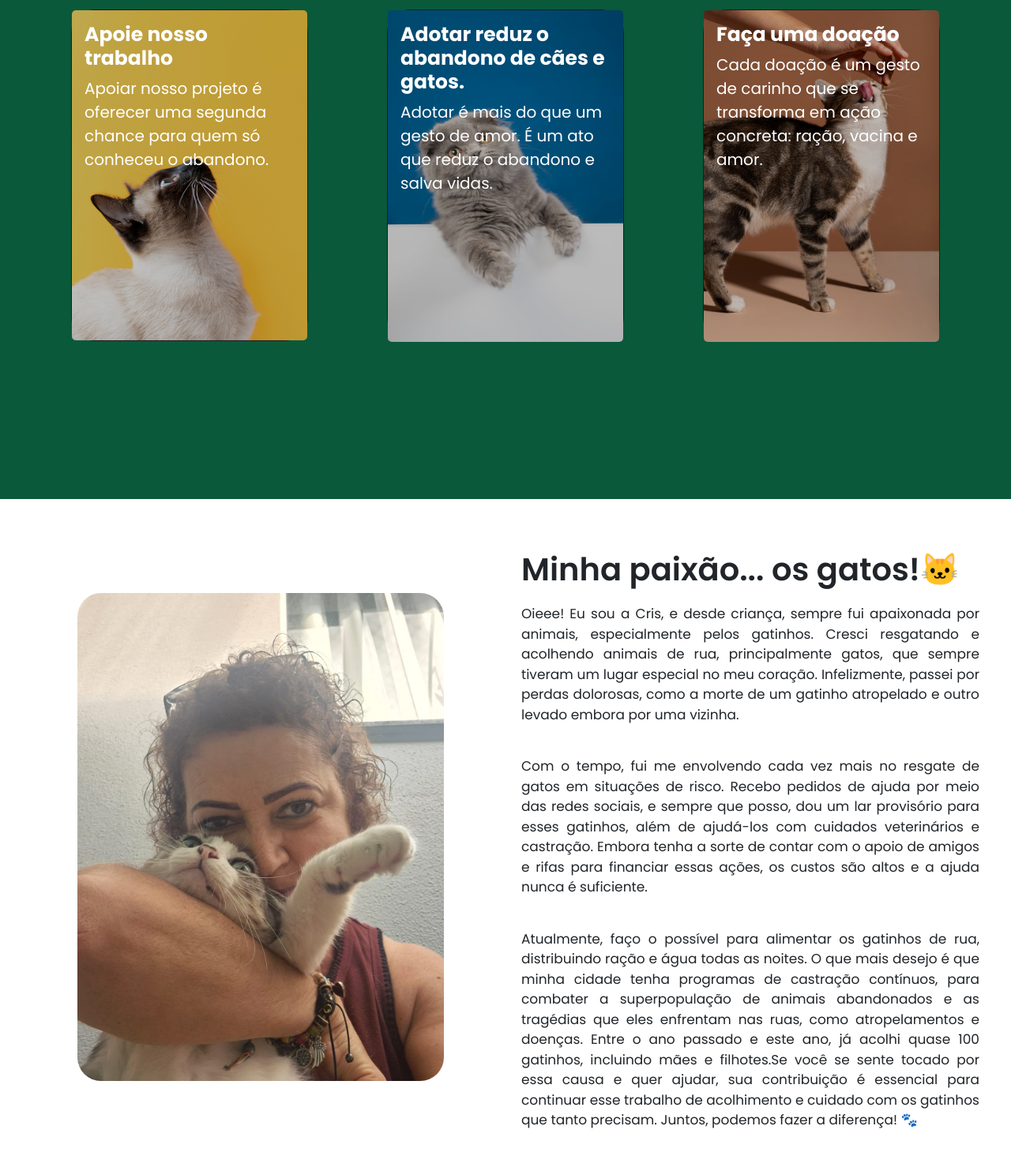
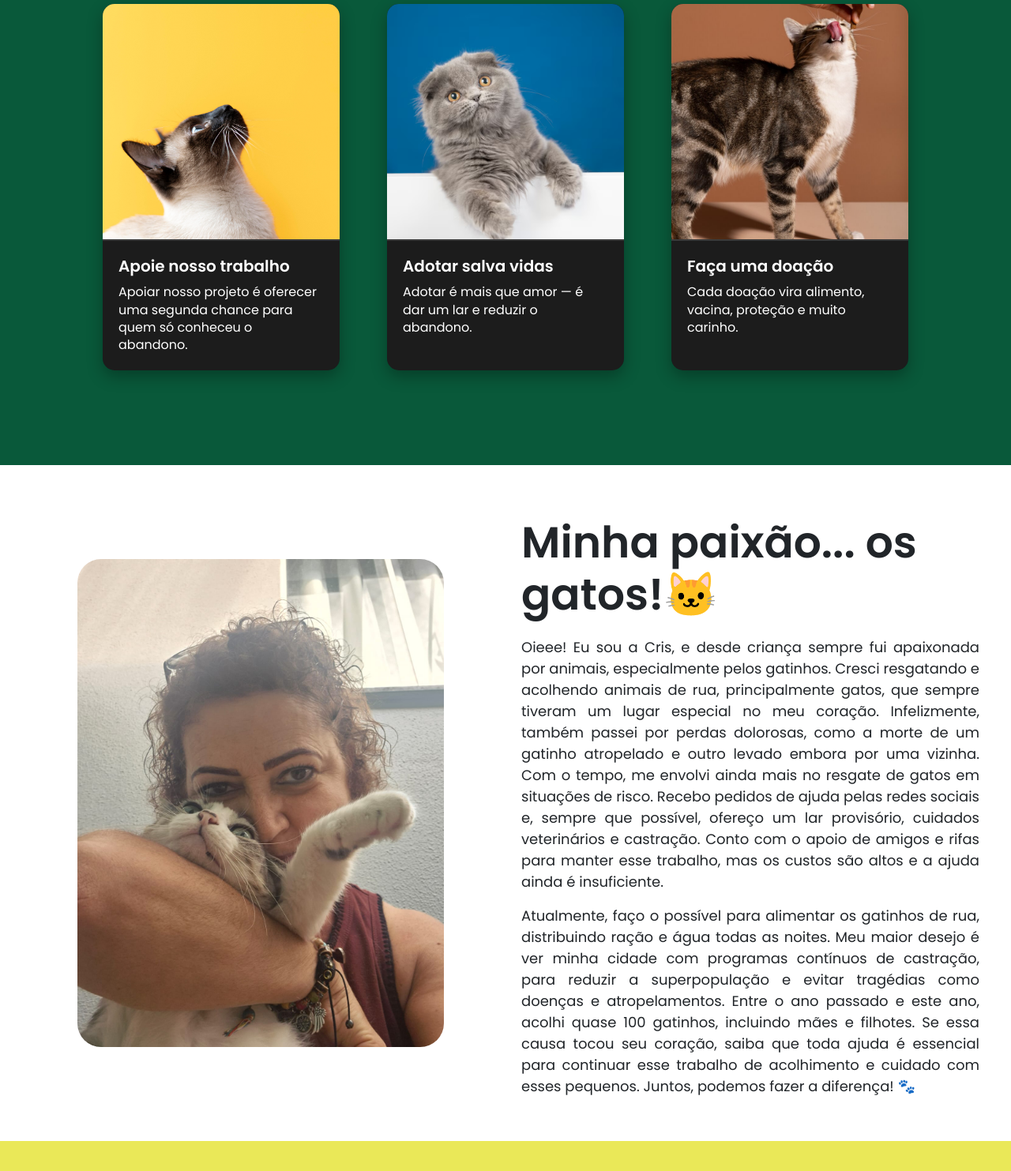
Before and after one commit to marciuuu/SosPatinhasMirassol, a plain HTML site: page index.html in a window 1280 px wide. Shown: the part 899-2382 px from the top of the page at 79% size. Drawn offline with nearby package versions, Linux system fonts and the light colour scheme.

Commit message:
atualização nas fontes, cards e responsividade

```diff
--- a/assets/css/style.css
+++ b/assets/css/style.css
@@ -116,8 +116,7 @@ nav {
 .titulo-home h1 {
     font-family: poppins;
     font-weight: 600;
-    font-style: normal;
-    font-size: 65px;
+    font-size: 75px;
 }
 
 .titulo-home p {
@@ -185,21 +184,21 @@ nav {
     font-family: poppins;
     font-weight: 600;
     font-style: normal;
-    font-size: 40px;
+    font-size: 55px;
     padding-top: 25px;
 }
 
 .texto-sobre-mim {
-    font-size: 17px;
+    font-size: 18px;
     margin-bottom: 16px;
     text-align: justify;
     font-family: poppins;
 }
 
 /* Pagina Ajudes */
-
 .section-ajude {
     background-color: var(--secondary-color);
+    padding: 60px 20px 120px;
 }
 
 .titulo-ajuda {
@@ -208,23 +207,8 @@ nav {
     color: white;
     padding: 75px;
     font-family: Poppins;
-    font-size: 50px;
-    font-weight: bold;
-}
-
-.cards {
-    display: flex;
-    justify-content: center;
-    gap: 100px;
-    padding-top: 85px;
-    padding-bottom: 200px;
-}
-
-.card-img {
-    width: 100%;
-    height: 420px;
-    filter: brightness(75%);
-    /* Deixa a imagem mais escura, realçando o texto */
+    font-size: 65px;
+    font-weight: 600;
 }
 
 .text-white {
@@ -232,45 +216,62 @@ nav {
     height: 420px;
 }
 
-.card:hover {
-    font-size: 15px;
-    transition: 0.5s;
-    transform: scale(1.2);
+.cards-container {
+    display: flex;
+    justify-content: center;
+    gap: 60px;
+    flex-wrap: wrap;
 }
 
-.textos-centralizados-card {
-    display: flex;
-    flex-direction: column;
-    align-items: center;
+.card-vertical {
+    background-color: #1c1c1c;
+    color: white;
+    border-radius: 15px;
+    overflow: hidden;
+    width: 300px;
+    box-shadow: 0 8px 20px rgba(0, 0, 0, 0.3);
+    transition: transform 0.3s ease;
 }
 
-.texto-centro-ajude {
-    font-family: Poppins;
-    font-size: 80px;
-    color: white;
-    display: flex;
+.card-vertical:hover {
+    transform: scale(1.05);
 }
 
-.card {
-    border-radius: 30px;
-    width: 18rem
+.card-img-top {
+    width: 100%;
+    height: 320px;
+    /* aumenta um pouco para melhor proporção */
+    object-fit: cover;
+    object-position: center;
+    /* centraliza a imagem */
+    border-bottom: 2px solid #fff2;
+    /* linha leve de separação */
+    display: block;
+}
+
+.card-body {
+    padding: 20px;
+}
+
+.card-title {
+    font-family: Poppins, sans-serif;
+    font-size: 20px;
+    font-weight: 600;
+    margin-bottom: 10px;
 }
 
 .card-text {
-    font-family: Poppins;
-    margin: 0;
-    font-size: 20px;
+    font-family: Poppins, sans-serif;
+    font-size: 16px;
+    line-height: 1.4;
 }
 
-.card-title {
-    font-family: Poppins;
-    font-weight: bold;
-}
 
 /* Nossas rifas  */
 
 .section-nossas-rifas {
     background-color: var(--primary-color);
+    padding: 40px 20px;
 }
 
 .main-content-nossas-rifas {
@@ -278,53 +279,30 @@ nav {
     justify-content: center;
     align-items: center;
     gap: 400px;
-    flex-wrap: wrap-reverse;
-    /* permite que fique responsivo em telas pequenas */
-    padding: 20px;
+    /* espaço entre o card e o h2 */
+    flex-wrap: wrap;
+    /* quebra em telas pequenas */
     text-align: center;
 }
 
 .texto-direito-rifas h2 {
-    font-size: 60px;
+    font-size: 65px;
     max-width: 450px;
     font-family: poppins;
-    font-weight: bold;
-    padding-right: 100px;
-}
-
-.card-body {
-    padding: 10px;
-}
-
-.card-title {
-    font-size: 25px;
-    font-family: poppins;
-}
-
-.card-text {
-    font-size: 20px;
-    font-family: poppins;
-}
-
-.card-post-insta-esquerda {
-    padding-top: 25px;
-    padding-bottom: 25px;
-}
-
-.card {
-    width: 300px;
+    font-weight: 600;
+    margin: 0;
+    text-align: left;
 }
 
 .card-post-insta-esquerda {
     max-width: 300px;
-    margin: 0 auto;
 }
 
-.card-post-insta-esquerda .card {
+.card {
     width: 100%;
 }
 
-.card-post-insta-esquerda .card-img-top {
+.card-img-top {
     max-height: 300px;
     object-fit: cover;
 }
--- a/index.html
+++ b/index.html
@@ -87,42 +87,36 @@
             <div class="main-content-ajude">
                 <h2 class="titulo-ajuda">Ajude a transformar vidas!💖🌍</h2>
 
-                <div class="cards">
-
-                    <div class="card bg-dark text-white">
-                        <img class="card-img" src="./assets/img/cards1.jpg"
-                            alt="Gato olhando para cima ao fundo amarelo">
-                        <div class="card-img-overlay">
-                            <div class="textos-centralizados-card">
-                                <h5 class="card-title">Apoie nosso trabalho</h5>
-                                <p class="card-text">Apoiar nosso projeto é oferecer uma segunda chance para quem só
-                                    conheceu o
-                                    abandono.</p>
-                            </div>
+                <div class="cards-container">
+                    <!-- CARD 1 -->
+                    <div class="card-vertical">
+                        <img src="./assets/img/cards1.jpg" alt="Gato olhando para cima" class="card-img-top">
+                        <div class="card-body">
+                            <h5 class="card-title">Apoie nosso trabalho</h5>
+                            <p class="card-text">Apoiar nosso projeto é oferecer uma segunda chance para quem só
+                                conheceu o abandono.</p>
                         </div>
                     </div>
 
-                    <div class="card bg-dark text-white">
-                        <img class="card-img" src="./assets/img/cards2.avif" alt="Gato cinza apoiado ao fundo azul">
-                        <div class="card-img-overlay">
-                            <h5 class="card-title">Adotar reduz o abandono de cães e gatos.</h5>
-                            <p class="card-text">Adotar é mais do que um gesto de amor. É um ato que reduz o abandono e
-                                salva
-                                vidas.</p>
+                    <!-- CARD 2 -->
+                    <div class="card-vertical">
+                        <img src="./assets/img/cards2.avif" alt="Gato cinza ao fundo azul" class="card-img-top">
+                        <div class="card-body">
+                            <h5 class="card-title">Adotar salva vidas</h5>
+                            <p class="card-text">Adotar é mais que amor — é dar um lar e reduzir o abandono.</p>
                         </div>
                     </div>
 
-                    <div class="card bg-dark text-white">
-                        <img class="card-img" src="./assets/img/cards3.jpg"
-                            alt="Gato comendo um petisco da dona ao fundo marrom">
-                        <div class="card-img-overlay">
+                    <!-- CARD 3 -->
+                    <div class="card-vertical">
+                        <img src="./assets/img/cards3.jpg" alt="Gato comendo petisco" class="card-img-top">
+                        <div class="card-body">
                             <h5 class="card-title">Faça uma doação</h5>
-                            <p class="card-text">Cada doação é um gesto de carinho que se transforma em ação concreta:
-                                ração,
-                                vacina e amor.</p>
+                            <p class="card-text">Cada doação vira alimento, vacina, proteção e muito carinho.</p>
                         </div>
                     </div>
                 </div>
+            </div>
             </div>
         </section>
 
@@ -136,37 +130,24 @@
 
                     <div class="texto-direita-history">
                         <h2 class="titulo-historia">Minha paixão... os gatos!🐱</h2>
-                        <p class="texto-sobre-mim">Oieee! Eu sou a Cris, e desde criança, sempre fui apaixonada por
-                            animais,
-                            especialmente pelos
-                            gatinhos. Cresci resgatando
-                            e acolhendo animais de rua, principalmente gatos, que sempre tiveram um lugar especial no
-                            meu
-                            coração. Infelizmente, passei por perdas dolorosas, como a morte de um gatinho atropelado e
-                            outro levado embora por uma vizinha.
+                        <p class="texto-sobre-mim">
+                            Oieee! Eu sou a Cris, e desde criança sempre fui apaixonada por animais, especialmente pelos
+                            gatinhos. Cresci resgatando e acolhendo animais de rua, principalmente gatos, que sempre
+                            tiveram um lugar especial no meu coração. Infelizmente, também passei por perdas dolorosas,
+                            como a morte de um gatinho atropelado e outro levado embora por uma vizinha. Com o tempo, me
+                            envolvi ainda mais no resgate de gatos em situações de risco. Recebo pedidos de ajuda pelas
+                            redes sociais e, sempre que possível, ofereço um lar provisório, cuidados veterinários e
+                            castração. Conto com o apoio de amigos e rifas para manter esse trabalho, mas os custos são
+                            altos e a ajuda ainda é insuficiente.
                         </p>
-                        <br>
 
-                        <p class="texto-sobre-mim">Com o tempo, fui me envolvendo cada vez mais no resgate de gatos em
-                            situações de risco. Recebo
-                            pedidos de ajuda por meio das redes sociais, e sempre que posso, dou um lar provisório para
-                            esses gatinhos, além de ajudá-los com cuidados veterinários e castração. Embora tenha a
-                            sorte de
-                            contar com o apoio de amigos e rifas para financiar essas ações, os custos são altos e a
-                            ajuda
-                            nunca é suficiente.
-                        </p>
-                        <br>
                         <p class="texto-sobre-mim">
                             Atualmente, faço o possível para alimentar os gatinhos de rua, distribuindo ração e água
-                            todas
-                            as noites. O que mais desejo é que minha cidade tenha programas de castração contínuos, para
-                            combater a superpopulação de animais abandonados e as tragédias que eles enfrentam nas ruas,
-                            como atropelamentos e doenças. Entre o ano passado e este ano, já acolhi quase 100 gatinhos,
-                            incluindo mães e filhotes.Se você se sente tocado por essa causa e quer ajudar, sua
-                            contribuição
-                            é essencial para continuar esse trabalho de acolhimento e cuidado com os gatinhos que tanto
-                            precisam. Juntos, podemos fazer a diferença! 🐾
+                            todas as noites. Meu maior desejo é ver minha cidade com programas contínuos de castração,
+                            para reduzir a superpopulação e evitar tragédias como doenças e atropelamentos. Entre o ano
+                            passado e este ano, acolhi quase 100 gatinhos, incluindo mães e filhotes. Se essa causa
+                            tocou seu coração, saiba que toda ajuda é essencial para continuar esse trabalho de
+                            acolhimento e cuidado com esses pequenos. Juntos, podemos fazer a diferença! 🐾
                         </p>
                     </div>
                 </div>
@@ -176,6 +157,7 @@
 
         <section class="section-nossas-rifas" id="section-nossas-rifas">
             <div class="main-content-nossas-rifas">
+
                 <div class="card-post-insta-esquerda">
                     <div class="card">
                         <img src="./assets/img/cesta-chocolate.webp" class="card-img-top" alt="Uma cesta de chocolates">
@@ -193,6 +175,7 @@
                 </div>
             </div>
         </section>
+
 
         <section class="section-contatos" id="section-contatos">
             <div class="main-content-contatos">
```
Also changed, not shown: assets/css/queries.css (+32 -40 lines).
